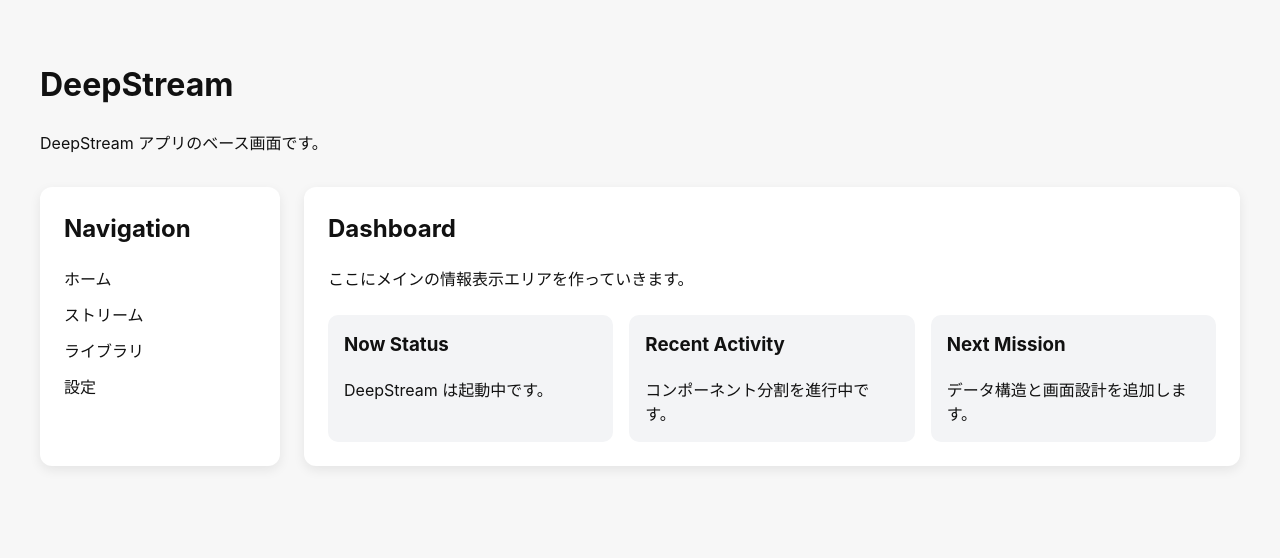
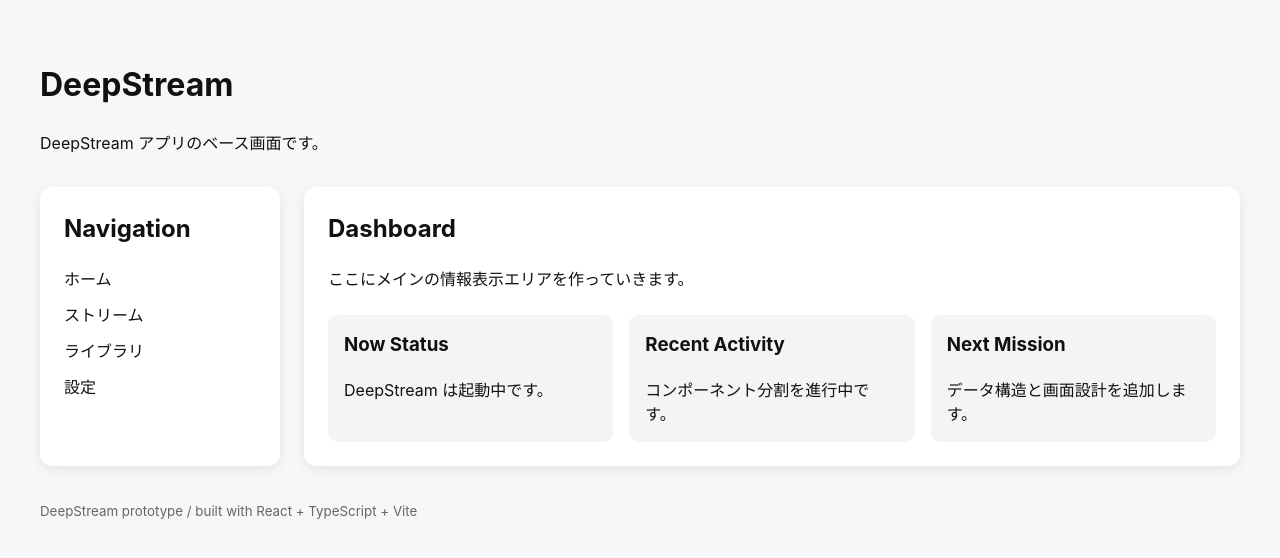
Before and after one commit to wwm001/deepstream, a React (Vite) app: page / in a window 1280 px wide. Shown: the top 558 px of the page. Built offline with nearby package versions, Linux system fonts and the light colour scheme.

Commit message:
Add Footer component

```diff
--- a/src/App.tsx
+++ b/src/App.tsx
@@ -1,6 +1,7 @@
 import Header from "./components/Header";
 import Sidebar from "./components/Sidebar";
 import Dashboard from "./components/Dashboard";
+import Footer from "./components/Footer";
 
 function App() {
   return (
@@ -37,6 +38,8 @@ function App() {
           <Dashboard />
         </section>
       </div>
+
+      <Footer />
     </main>
   );
 }
--- /dev/null
+++ b/src/components/Footer.tsx
@@ -0,0 +1,9 @@
+function Footer() {
+  return (
+    <footer style={{ marginTop: "32px", color: "#666" }}>
+      <small>DeepStream prototype / built with React + TypeScript + Vite</small>
+    </footer>
+  );
+}
+
+export default Footer;
```
